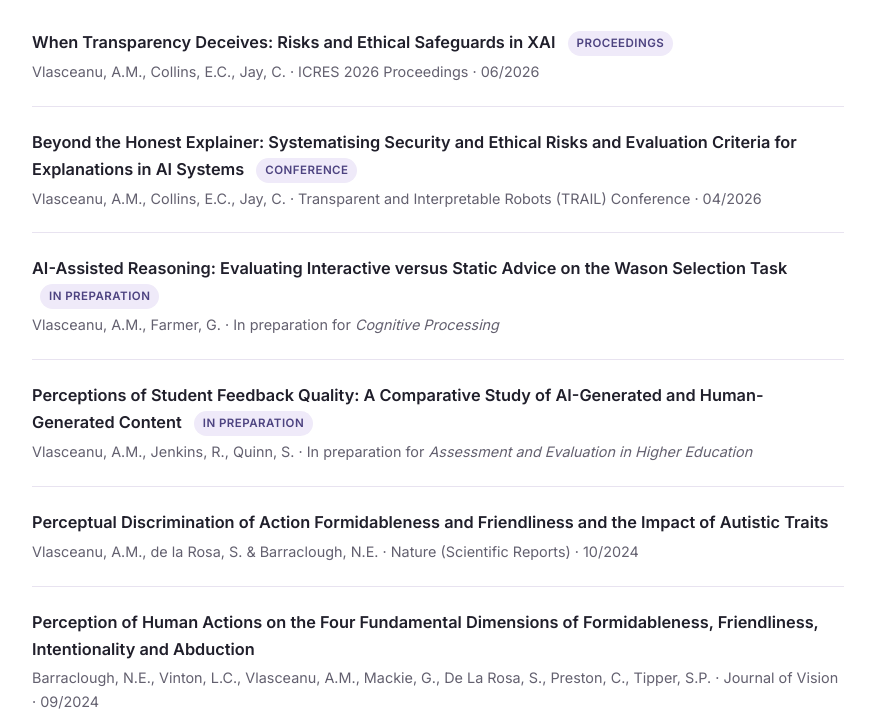
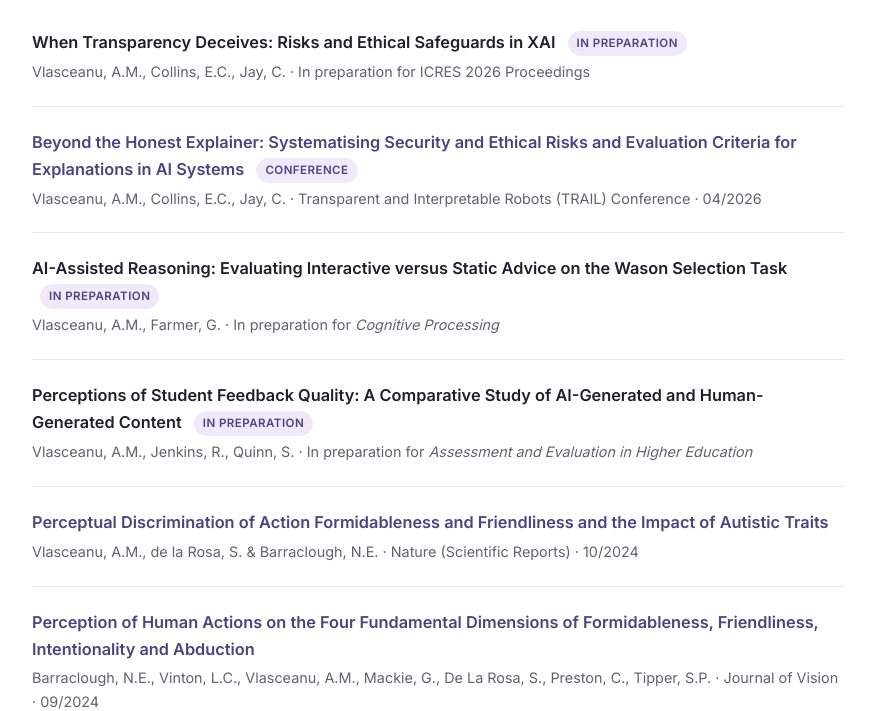
Before and after one commit to alessiavlasceanu/alessiavlasceanu.github.io, a plain HTML site: page research.html in a window 1280 px wide. Shown: the part 492-1203 px from the top of the page, without its empty margins (202-1077 px from the left). Drawn offline with Linux system fonts and the light colour scheme.

Commit message:
Add files via upload

```diff
--- a/research.html
+++ b/research.html
@@ -46,11 +46,11 @@
       </div>
       <ul class="pub-list">
         <li class="pub-item">
-          <div class="pub-title">When Transparency Deceives: Risks and Ethical Safeguards in XAI <span class="pub-tag">Proceedings</span></div>
-          <div class="pub-meta">Vlasceanu, A.M., Collins, E.C., Jay, C. · ICRES 2026 Proceedings · 06/2026</div>
+          <div class="pub-title">When Transparency Deceives: Risks and Ethical Safeguards in XAI <span class="pub-tag">In preparation</span></div>
+          <div class="pub-meta">Vlasceanu, A.M., Collins, E.C., Jay, C. · In preparation for ICRES 2026 Proceedings</div>
         </li>
         <li class="pub-item">
-          <div class="pub-title">Beyond the Honest Explainer: Systematising Security and Ethical Risks and Evaluation Criteria for Explanations in AI Systems <span class="pub-tag">Conference</span></div>
+          <div class="pub-title"><a href="https://pure.manchester.ac.uk/ws/portalfiles/portal/1884796959/TRAIL_Conference_Ethical_AI_Camera_Ready.pdf" target="_blank" rel="noopener">Beyond the Honest Explainer: Systematising Security and Ethical Risks and Evaluation Criteria for Explanations in AI Systems</a> <span class="pub-tag">Conference</span></div>
           <div class="pub-meta">Vlasceanu, A.M., Collins, E.C., Jay, C. · Transparent and Interpretable Robots (TRAIL) Conference · 04/2026</div>
         </li>
         <li class="pub-item">
@@ -62,11 +62,11 @@
           <div class="pub-meta">Vlasceanu, A.M., Jenkins, R., Quinn, S. · In preparation for <em>Assessment and Evaluation in Higher Education</em></div>
         </li>
         <li class="pub-item">
-          <div class="pub-title">Perceptual Discrimination of Action Formidableness and Friendliness and the Impact of Autistic Traits</div>
+          <div class="pub-title"><a href="https://www.nature.com/articles/s41598-024-76488-6" target="_blank" rel="noopener">Perceptual Discrimination of Action Formidableness and Friendliness and the Impact of Autistic Traits</a></div>
           <div class="pub-meta">Vlasceanu, A.M., de la Rosa, S. &amp; Barraclough, N.E. · Nature (Scientific Reports) · 10/2024</div>
         </li>
         <li class="pub-item">
-          <div class="pub-title">Perception of Human Actions on the Four Fundamental Dimensions of Formidableness, Friendliness, Intentionality and Abduction</div>
+          <div class="pub-title"><a href="https://jov.arvojournals.org/article.aspx?articleid=2801195" target="_blank" rel="noopener">Perception of Human Actions on the Four Fundamental Dimensions of Formidableness, Friendliness, Intentionality and Abduction</a></div>
           <div class="pub-meta">Barraclough, N.E., Vinton, L.C., Vlasceanu, A.M., Mackie, G., De La Rosa, S., Preston, C., Tipper, S.P. · Journal of Vision · 09/2024</div>
         </li>
       </ul>
```
Also changed, not shown: index.html (+6 -6 lines).
